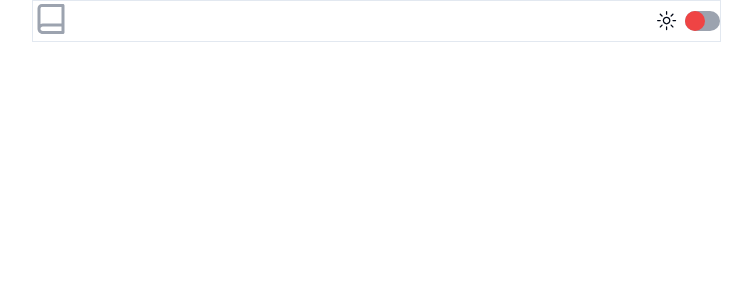
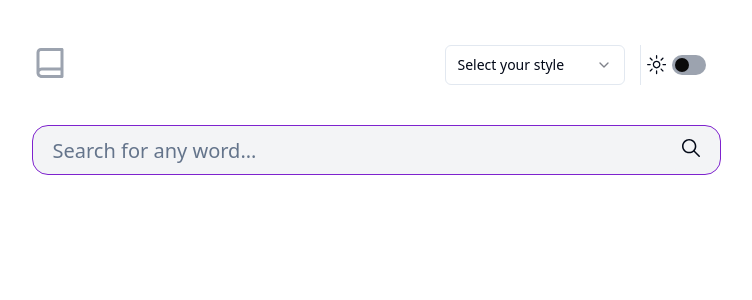
Before and after one commit to chanchal2003/Hackathon_say_it_right, a Next.js app in the folder OneDrive/Desktop/Hackathon/say_it_righ/: page / in a window 1280 px wide. Shown: the top 300 px of the page, without its empty margins (264-1016 px from the left). Built offline with nearby package versions, Linux system fonts and the light colour scheme.

Commit message:
Search_bar

```diff
--- a/OneDrive/Desktop/Hackathon/say_it_righ/package.json
+++ b/OneDrive/Desktop/Hackathon/say_it_righ/package.json
@@ -11,6 +11,8 @@
   "dependencies": {
     "@radix-ui/react-dropdown-menu": "^2.0.6",
     "@radix-ui/react-icons": "^1.3.0",
+    "@radix-ui/react-select": "^2.0.0",
+    "@radix-ui/react-separator": "^1.0.3",
     "@radix-ui/react-slot": "^1.0.2",
     "class-variance-authority": "^0.7.0",
     "clsx": "^2.1.0",
--- a/OneDrive/Desktop/Hackathon/say_it_righ/src/app/components/ModeToggle.tsx
+++ b/OneDrive/Desktop/Hackathon/say_it_righ/src/app/components/ModeToggle.tsx
@@ -3,8 +3,9 @@
 import * as React from "react"
 import { MoonIcon, SunIcon } from "@radix-ui/react-icons"
 import { useTheme } from "next-themes"
-
+import { Separator } from "@/components/ui/separator"
 import { Button } from "@/components/ui/button"
+import SelectFont from "./SelectFont"
 
 export function ModeToggle() {
     const { theme, setTheme, resolvedTheme } = useTheme()
@@ -19,14 +20,13 @@ export function ModeToggle() {
 
     return (
         <>
-            <div className="toggle-container flex w-[70px] justify-between items-center">
+            <div className="flex">
+                <SelectFont></SelectFont>
+                <Separator orientation="vertical"></Separator>
+                <div>
+                    <div className="toggle-container flex w-[70px] justify-between items-center mr-[10px]">
                         {/* click is on the icon
                 while switching click on icon and not the button */}
-                {/* <button>
-                    <SunIcon className="h-[1.2rem] w-[1.2rem] rotate-0 scale-100 transition-all dark:-rotate-90 dark:scale-0" onClick={() => setTheme("dark")} />
-                    <MoonIcon className="absolute h-[1.2rem] w-[1.2rem] rotate-90 scale-0 transition-all dark:rotate-0 dark:scale-100" onClick={() => setTheme("light")} />
-                    <span className="sr-only">Toggle theme</span>
-                </button> */}
                         <Button className="border-none" variant="outline" size="icon">
                             <SunIcon className="h-[1.2rem] w-[1.2rem] rotate-0 scale-100 transition-all dark:-rotate-90 dark:scale-0" onClick={() => setTheme("dark")} />
                             <MoonIcon className="absolute h-[1.2rem] w-[1.2rem] rotate-90 scale-0 transition-all dark:rotate-0 dark:scale-100" onClick={() => setTheme("light")} />
@@ -35,10 +35,12 @@ export function ModeToggle() {
                         {/* light and dark button */}
                         <div
                             onClick={toggleButton}
-                    className={`w-[40px] h-[20px] bg-gray-400 rounded-full flex justify-start`}
+                            className={`w-[40px] h-[20px] bg-gray-400 rounded-full flex justify-start p-[3px] mr-[5px] ${resolvedTheme === "dark" ? "bg-purple-700" : ""}`}
                         >
-                    <div className={`w-[20px] h-[20px] rounded-full bg-red-500 justify-center transition-all ${resolvedTheme === "dark" ? "transform translate-x-[20px]" : ""
+                            <div className={`w-[14px] h-[14px] rounded-full bg-neutral-950 flex flex-wrap content-center justify-center  transition-all duration-150 ${resolvedTheme === "dark" ? "transform translate-x-[16px]" : ""
                                 }`}></div>
+                        </div>
+                    </div>
                 </div>
             </div>
         </>
--- /dev/null
+++ b/OneDrive/Desktop/Hackathon/say_it_righ/src/app/components/Search.tsx
@@ -0,0 +1,28 @@
+import React from 'react';
+import { Input } from "@/components/ui/input";
+import { Button } from '@/components/ui/button';
+import { IoIosSearch } from "react-icons/io";
+
+type Props = {};
+
+const Search = (props: Props) => {
+  return (
+    <div className="flex items-center w-full relative mt-[30px] ">
+      <Input
+        className='flex-grow border h-[50px] rounded-2xl pl-[20px] pr-[40px] text-[20px] font-medium bg-gray-100 text-zinc-500 border-purple-700'
+        type='text'
+        placeholder='Search for any word...'
+      />
+      <Button
+        className="absolute right-0 border-none bg-gray-100 top-[2px]"
+        variant="outline"
+        size="icon"
+        style={{ height: '85%',right:'10px', bottom:'0px' }}
+      >
+        <IoIosSearch className="w-6 h-6" />
+      </Button>
+    </div>
+  );
+};
+
+export default Search;
--- /dev/null
+++ b/OneDrive/Desktop/Hackathon/say_it_righ/src/app/components/SelectFont.tsx
@@ -0,0 +1,36 @@
+import React from 'react'
+import {
+    Select,
+    SelectContent,
+    SelectItem,
+    SelectTrigger,
+    SelectValue,
+    SelectGroup,
+    SelectLabel
+} from "@/components/ui/select"
+
+
+type Props = {}
+
+const SelectFont = (props: Props) => {
+    return (
+        <div className="flex justify-center flex-wrap content-center mr-[15px]">
+            <Select>
+                <SelectTrigger className="w-[180px]">
+                    <SelectValue placeholder="Select your style" />
+                </SelectTrigger>
+                <SelectContent>
+                    <SelectGroup>
+                        <SelectLabel>Fonts</SelectLabel>
+                        <SelectItem value="Arial">Arial</SelectItem>
+                        <SelectItem value="Verdana">Verdana</SelectItem>
+                        <SelectItem value="Times New Roman">Times New Roman</SelectItem>
+                        <SelectItem value="Courier New">Courier New</SelectItem>
+                    </SelectGroup>
+                </SelectContent>
+            </Select>
+        </div>
+    )
+}
+
+export default SelectFont;
--- a/OneDrive/Desktop/Hackathon/say_it_righ/src/app/page.tsx
+++ b/OneDrive/Desktop/Hackathon/say_it_righ/src/app/page.tsx
@@ -1,12 +1,22 @@
-
+import Search from "./components/Search";
 import { ModeToggle } from "./components/ModeToggle";
 import { RiBookLine } from "react-icons/ri";
 
 export default function Home() {
   return (
-    <main className="max-w-[689px] flex justify-between m-auto border">
-      <RiBookLine className="text-4xl text-gray-400" />
-      <ModeToggle></ModeToggle>
+    <main className="max-w-[689px] m-auto mt-[35px] flex flex-col border-none ">
+
+      {/* header */}
+      <div className="flex justify-between flex-wrap content-center h-[60px]">
+        <RiBookLine className="text-4xl text-gray-400 " />
+        <ModeToggle></ModeToggle>
+      </div>
+
+      {/* SearchBar */}
+      <Search></Search>
+
+      {/*main section  */}
+
     </main>
   );
 }
--- /dev/null
+++ b/OneDrive/Desktop/Hackathon/say_it_righ/src/components/ui/input.tsx
@@ -0,0 +1,25 @@
+import * as React from "react"
+
+import { cn } from "@/lib/utils"
+
+export interface InputProps
+  extends React.InputHTMLAttributes<HTMLInputElement> {}
+
+const Input = React.forwardRef<HTMLInputElement, InputProps>(
+  ({ className, type, ...props }, ref) => {
+    return (
+      <input
+        type={type}
+        className={cn(
+          "flex h-10 w-full rounded-md border border-input bg-background px-3 py-2 text-sm ring-offset-background file:border-0 file:bg-transparent file:text-sm file:font-medium placeholder:text-muted-foreground focus-visible:outline-none focus-visible:ring-2 focus-visible:ring-ring focus-visible:ring-offset-2 disabled:cursor-not-allowed disabled:opacity-50",
+          className
+        )}
+        ref={ref}
+        {...props}
+      />
+    )
+  }
+)
+Input.displayName = "Input"
+
+export { Input }
--- /dev/null
+++ b/OneDrive/Desktop/Hackathon/say_it_righ/src/components/ui/select.tsx
@@ -0,0 +1,160 @@
+"use client"
+
+import * as React from "react"
+import * as SelectPrimitive from "@radix-ui/react-select"
+import { Check, ChevronDown, ChevronUp } from "lucide-react"
+
+import { cn } from "@/lib/utils"
+
+const Select = SelectPrimitive.Root
+
+const SelectGroup = SelectPrimitive.Group
+
+const SelectValue = SelectPrimitive.Value
+
+const SelectTrigger = React.forwardRef<
+  React.ElementRef<typeof SelectPrimitive.Trigger>,
+  React.ComponentPropsWithoutRef<typeof SelectPrimitive.Trigger>
+>(({ className, children, ...props }, ref) => (
+  <SelectPrimitive.Trigger
+    ref={ref}
+    className={cn(
+      "flex h-10 w-full items-center justify-between rounded-md border border-input bg-background px-3 py-2 text-sm ring-offset-background placeholder:text-muted-foreground focus:outline-none focus:ring-2 focus:ring-ring focus:ring-offset-2 disabled:cursor-not-allowed disabled:opacity-50 [&>span]:line-clamp-1",
+      className
+    )}
+    {...props}
+  >
+    {children}
+    <SelectPrimitive.Icon asChild>
+      <ChevronDown className="h-4 w-4 opacity-50" />
+    </SelectPrimitive.Icon>
+  </SelectPrimitive.Trigger>
+))
+SelectTrigger.displayName = SelectPrimitive.Trigger.displayName
+
+const SelectScrollUpButton = React.forwardRef<
+  React.ElementRef<typeof SelectPrimitive.ScrollUpButton>,
+  React.ComponentPropsWithoutRef<typeof SelectPrimitive.ScrollUpButton>
+>(({ className, ...props }, ref) => (
+  <SelectPrimitive.ScrollUpButton
+    ref={ref}
+    className={cn(
+      "flex cursor-default items-center justify-center py-1",
+      className
+    )}
+    {...props}
+  >
+    <ChevronUp className="h-4 w-4" />
+  </SelectPrimitive.ScrollUpButton>
+))
+SelectScrollUpButton.displayName = SelectPrimitive.ScrollUpButton.displayName
+
+const SelectScrollDownButton = React.forwardRef<
+  React.ElementRef<typeof SelectPrimitive.ScrollDownButton>,
+  React.ComponentPropsWithoutRef<typeof SelectPrimitive.ScrollDownButton>
+>(({ className, ...props }, ref) => (
+  <SelectPrimitive.ScrollDownButton
+    ref={ref}
+    className={cn(
+      "flex cursor-default items-center justify-center py-1",
+      className
+    )}
+    {...props}
+  >
+    <ChevronDown className="h-4 w-4" />
+  </SelectPrimitive.ScrollDownButton>
+))
+SelectScrollDownButton.displayName =
+  SelectPrimitive.ScrollDownButton.displayName
+
+const SelectContent = React.forwardRef<
+  React.ElementRef<typeof SelectPrimitive.Content>,
+  React.ComponentPropsWithoutRef<typeof SelectPrimitive.Content>
+>(({ className, children, position = "popper", ...props }, ref) => (
+  <SelectPrimitive.Portal>
+    <SelectPrimitive.Content
+      ref={ref}
+      className={cn(
+        "relative z-50 max-h-96 min-w-[8rem] overflow-hidden rounded-md border bg-popover text-popover-foreground shadow-md data-[state=open]:animate-in data-[state=closed]:animate-out data-[state=closed]:fade-out-0 data-[state=open]:fade-in-0 data-[state=closed]:zoom-out-95 data-[state=open]:zoom-in-95 data-[side=bottom]:slide-in-from-top-2 data-[side=left]:slide-in-from-right-2 data-[side=right]:slide-in-from-left-2 data-[side=top]:slide-in-from-bottom-2",
+        position === "popper" &&
+          "data-[side=bottom]:translate-y-1 data-[side=left]:-translate-x-1 data-[side=right]:translate-x-1 data-[side=top]:-translate-y-1",
+        className
+      )}
+      position={position}
+      {...props}
+    >
+      <SelectScrollUpButton />
+      <SelectPrimitive.Viewport
+        className={cn(
+          "p-1",
+          position === "popper" &&
+            "h-[var(--radix-select-trigger-height)] w-full min-w-[var(--radix-select-trigger-width)]"
+        )}
+      >
+        {children}
+      </SelectPrimitive.Viewport>
+      <SelectScrollDownButton />
+    </SelectPrimitive.Content>
+  </SelectPrimitive.Portal>
+))
+SelectContent.displayName = SelectPrimitive.Content.displayName
+
+const SelectLabel = React.forwardRef<
+  React.ElementRef<typeof SelectPrimitive.Label>,
+  React.ComponentPropsWithoutRef<typeof SelectPrimitive.Label>
+>(({ className, ...props }, ref) => (
+  <SelectPrimitive.Label
+    ref={ref}
+    className={cn("py-1.5 pl-8 pr-2 text-sm font-semibold", className)}
+    {...props}
+  />
+))
+SelectLabel.displayName = SelectPrimitive.Label.displayName
+
+const SelectItem = React.forwardRef<
+  React.ElementRef<typeof SelectPrimitive.Item>,
+  React.ComponentPropsWithoutRef<typeof SelectPrimitive.Item>
+>(({ className, children, ...props }, ref) => (
+  <SelectPrimitive.Item
+    ref={ref}
+    className={cn(
+      "relative flex w-full cursor-default select-none items-center rounded-sm py-1.5 pl-8 pr-2 text-sm outline-none focus:bg-accent focus:text-accent-foreground data-[disabled]:pointer-events-none data-[disabled]:opacity-50",
+      className
+    )}
+    {...props}
+  >
+    <span className="absolute left-2 flex h-3.5 w-3.5 items-center justify-center">
+      <SelectPrimitive.ItemIndicator>
+        <Check className="h-4 w-4" />
+      </SelectPrimitive.ItemIndicator>
+    </span>
+
+    <SelectPrimitive.ItemText>{children}</SelectPrimitive.ItemText>
+  </SelectPrimitive.Item>
+))
+SelectItem.displayName = SelectPrimitive.Item.displayName
+
+const SelectSeparator = React.forwardRef<
+  React.ElementRef<typeof SelectPrimitive.Separator>,
+  React.ComponentPropsWithoutRef<typeof SelectPrimitive.Separator>
+>(({ className, ...props }, ref) => (
+  <SelectPrimitive.Separator
+    ref={ref}
+    className={cn("-mx-1 my-1 h-px bg-muted", className)}
+    {...props}
+  />
+))
+SelectSeparator.displayName = SelectPrimitive.Separator.displayName
+
+export {
+  Select,
+  SelectGroup,
+  SelectValue,
+  SelectTrigger,
+  SelectContent,
+  SelectLabel,
+  SelectItem,
+  SelectSeparator,
+  SelectScrollUpButton,
+  SelectScrollDownButton,
+}
--- /dev/null
+++ b/OneDrive/Desktop/Hackathon/say_it_righ/src/components/ui/separator.tsx
@@ -0,0 +1,31 @@
+"use client"
+
+import * as React from "react"
+import * as SeparatorPrimitive from "@radix-ui/react-separator"
+
+import { cn } from "@/lib/utils"
+
+const Separator = React.forwardRef<
+  React.ElementRef<typeof SeparatorPrimitive.Root>,
+  React.ComponentPropsWithoutRef<typeof SeparatorPrimitive.Root>
+>(
+  (
+    { className, orientation = "horizontal", decorative = true, ...props },
+    ref
+  ) => (
+    <SeparatorPrimitive.Root
+      ref={ref}
+      decorative={decorative}
+      orientation={orientation}
+      className={cn(
+        "shrink-0 bg-border",
+        orientation === "horizontal" ? "h-[1px] w-full" : "h-full w-[1px]",
+        className
+      )}
+      {...props}
+    />
+  )
+)
+Separator.displayName = SeparatorPrimitive.Root.displayName
+
+export { Separator }
```
Also changed, not shown: 1 other file (tests, documents, lock files or other folders). Lines whose indentation alone changed are shown as unchanged.
